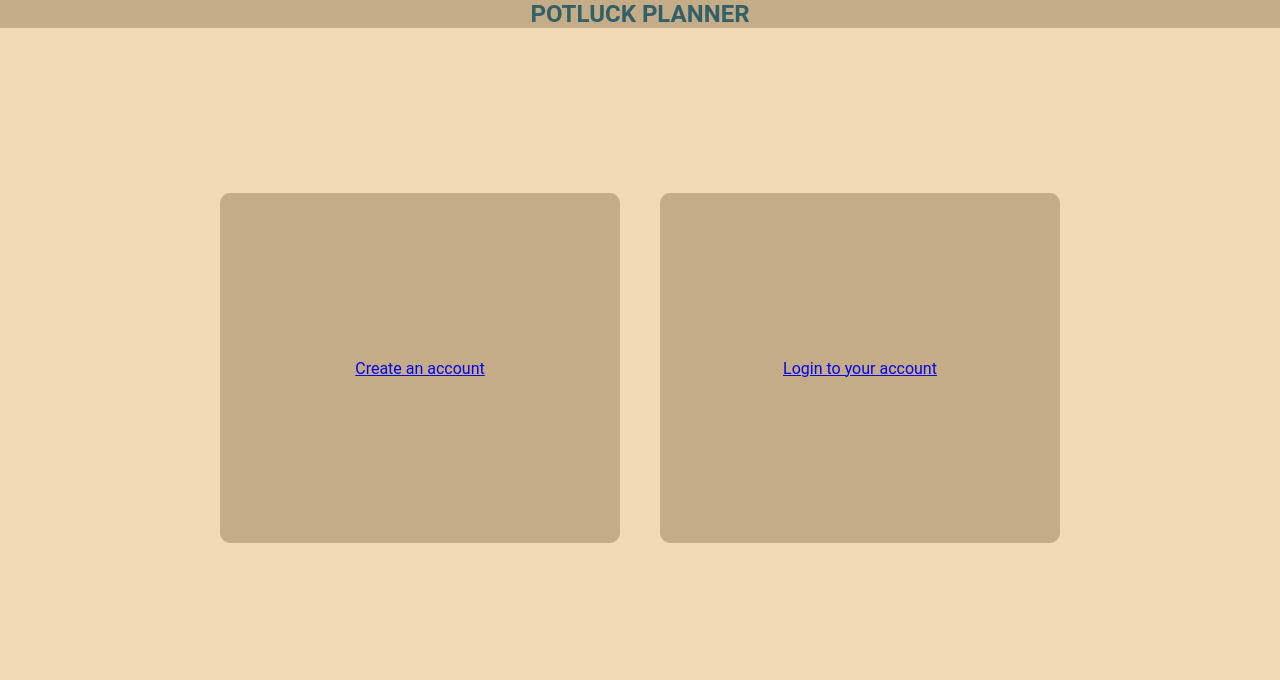
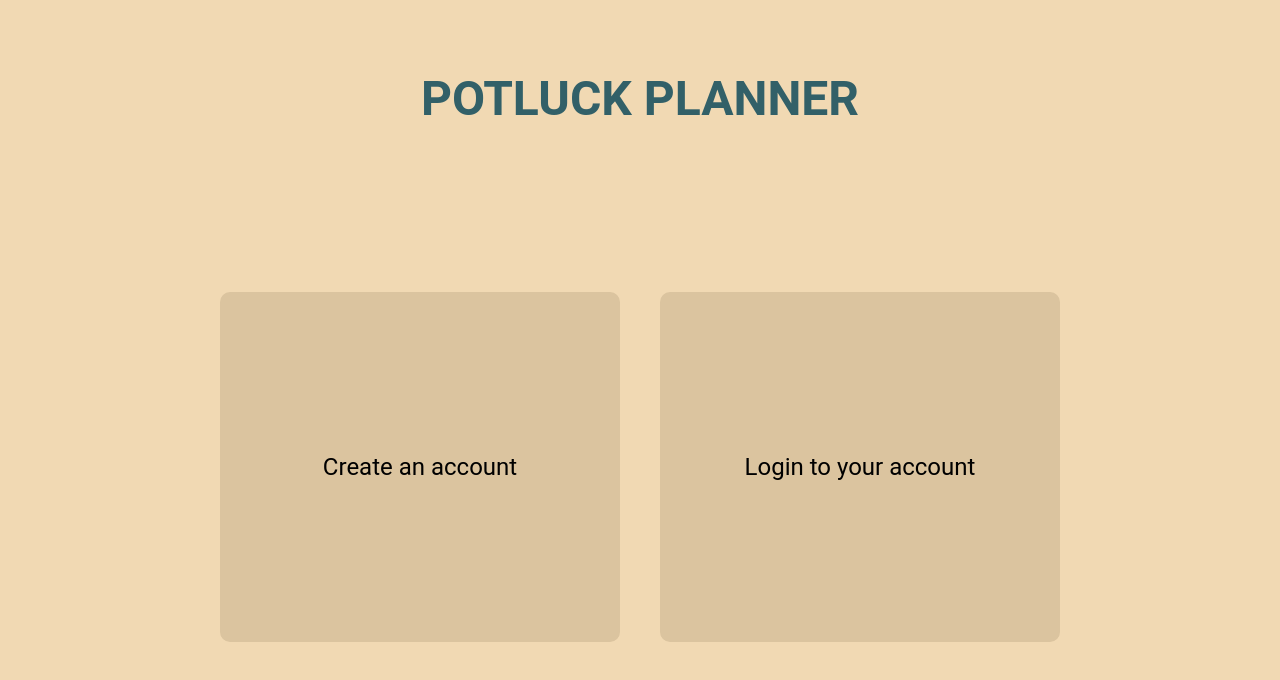
Before and after one commit to Build-Week-Potluck-Plannerr/front-end, a React (Create React App) app in the folder potluck-front-end/: page / in a window 1280 px wide. Shown: the top 680 px of the page. Built offline with nearby package versions, Linux system fonts and the light colour scheme.

Commit message:
working on home page

```diff
--- a/potluck-front-end/src/styles/home.css
+++ b/potluck-front-end/src/styles/home.css
@@ -6,7 +6,8 @@
 
 :root {
   --background-color: #f1d9b3;
-  --background-color2: #e2cba7;
+  --background-color2: #c4ac87;
+  --background-color3: #dbc49f;
   --accent-color: #326068;
   --accent-color2: #77352c;
 }
@@ -16,12 +17,19 @@ body {
   font-family: "Roboto", sans-serif;
 }
 
+a {
+  text-decoration: none;
+  color: black;
+}
+
 .home-title {
   display: flex;
   justify-content: center;
   align-items: center;
-  background: var(--background-color2);
+  /* background: var(--background-color2); */
   color: var(--accent-color);
+  margin-top: 70px;
+  font-size: 2rem;
 }
 
 .home-container {
@@ -36,9 +44,10 @@ body {
   display: flex;
   justify-content: center;
   align-items: center;
-  background: var(--background-color2);
+  background: var(--background-color3);
   height: 350px;
   width: 400px;
   margin: 20px;
   border-radius: 10px;
+  font-size: 1.5rem;
 }
```
